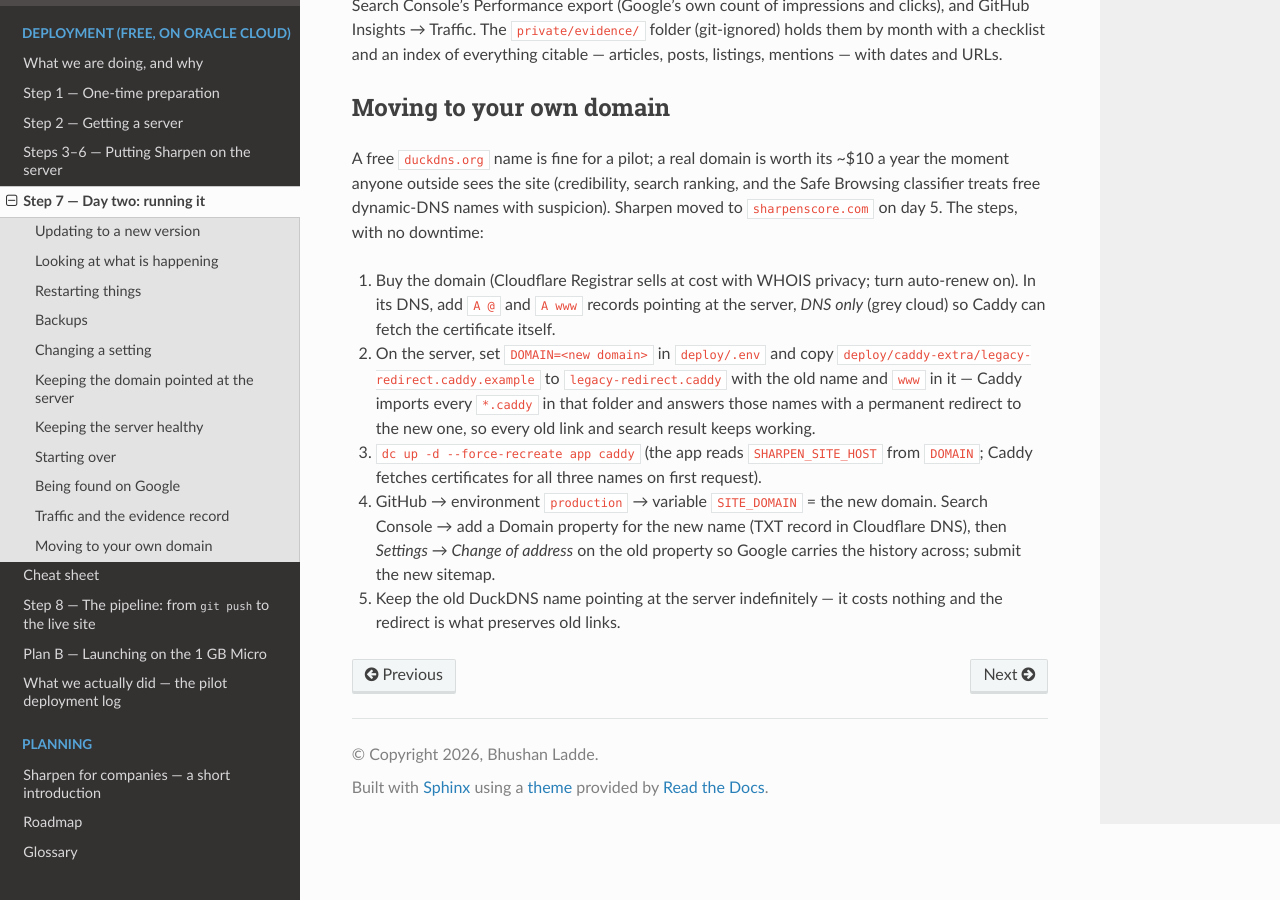
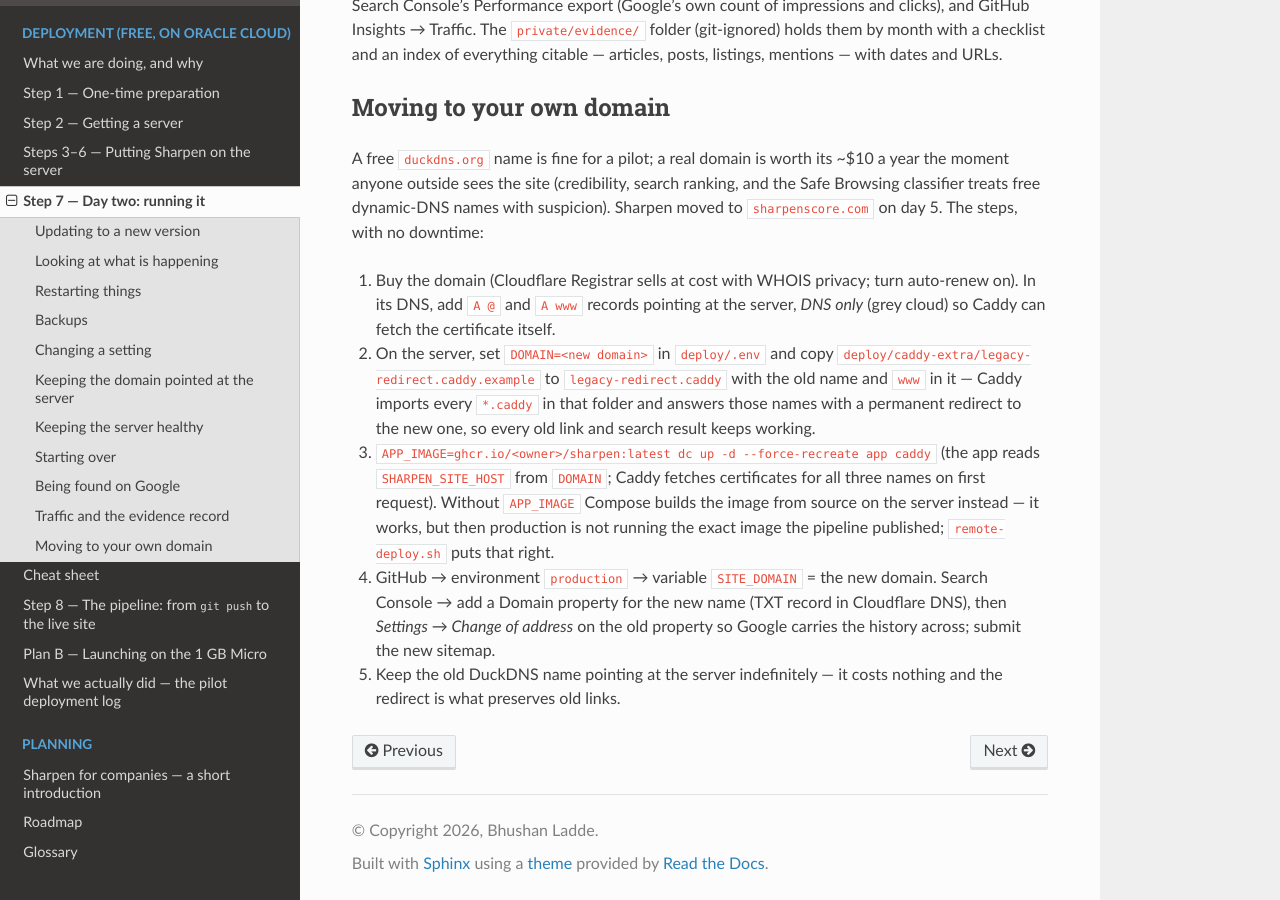
Before and after one commit to bhushanladde02/sharpen, a Sphinx documentation site: the page built from docs/deployment/05-day-two.rst, in a window 1280 px wide and 900 px high, scrolled down 3955 px. Built offline with Sphinx 7.4.7 and the Read the Docs theme 3.1.0, drawn with Linux system fonts in a browser that asks for light colours.

Commit message:
Redirect old names with a direct 301 on http too; day-two and pilot-log updates

```diff
--- a/docs/deployment/05-day-two.rst
+++ b/docs/deployment/05-day-two.rst
@@ -194,8 +194,10 @@
    ``deploy/caddy-extra/legacy-redirect.caddy.example`` to ``legacy-redirect.caddy`` with the old name and
    ``www`` in it — Caddy imports every ``*.caddy`` in that folder and answers those names with a permanent
    redirect to the new one, so every old link and search result keeps working.
-#. ``dc up -d --force-recreate app caddy`` (the app reads ``SHARPEN_SITE_HOST`` from ``DOMAIN``; Caddy fetches
-   certificates for all three names on first request).
+#. ``APP_IMAGE=ghcr.io/<owner>/sharpen:latest dc up -d --force-recreate app caddy`` (the app reads
+   ``SHARPEN_SITE_HOST`` from ``DOMAIN``; Caddy fetches certificates for all three names on first request).
+   Without ``APP_IMAGE`` Compose builds the image from source on the server instead — it works, but then
+   production is not running the exact image the pipeline published; ``remote-deploy.sh`` puts that right.
 #. GitHub → environment ``production`` → variable ``SITE_DOMAIN`` = the new domain. Search Console → add a
    Domain property for the new name (TXT record in Cloudflare DNS), then *Settings → Change of address* on
    the old property so Google carries the history across; submit the new sitemap.
--- a/docs/deployment/09-pilot-log.rst
+++ b/docs/deployment/09-pilot-log.rst
@@ -321,6 +321,10 @@
    three places (JSON-LD, the ``deploy.yml`` environment URL, template fallbacks) — now everything derives
    from ``SHARPEN_SITE_HOST``. Caddy gained an ``import /etc/caddy/extra/*.caddy`` so the old name and
    ``www`` redirect permanently to the new one. Steps in :doc:`05-day-two`, *Moving to your own domain*.
+   Cutover 22:20 UTC: ``DOMAIN`` changed, redirect file dropped in, ``app`` and ``caddy`` recreated — 200 on
+   the new name and 301s from ``www`` and the DuckDNS name within a minute, no downtime. One slip: the
+   recreate ran without ``APP_IMAGE``, so Compose rebuilt the image from source on the A1 (three minutes);
+   ``remote-deploy.sh`` restored the pipeline's image straight after.
 
 Open items (as of day 5)
 ^^^^^^^^^^^^^^^^^^^^^^^^
```
Also changed, not shown: 1 other file.
